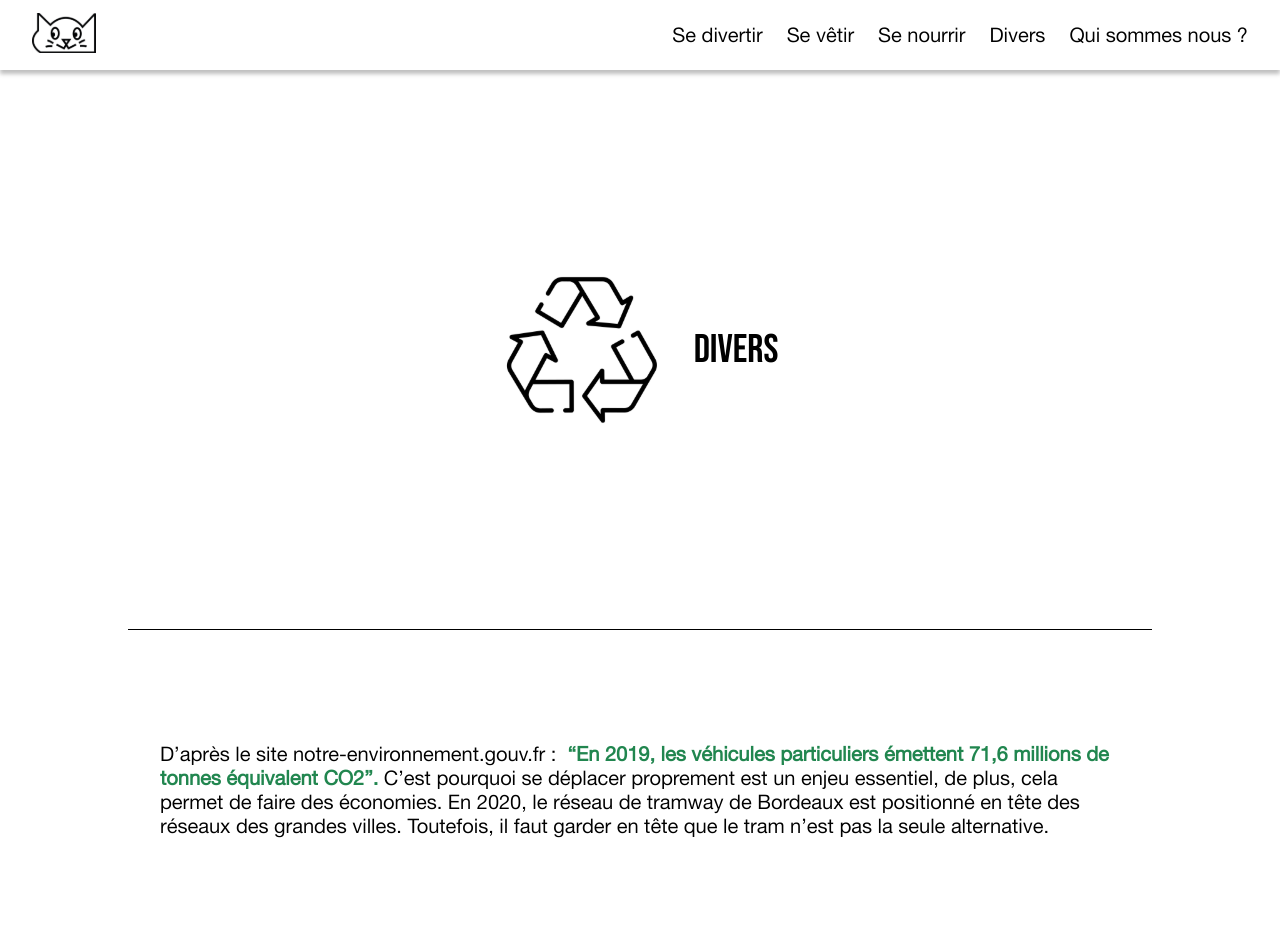
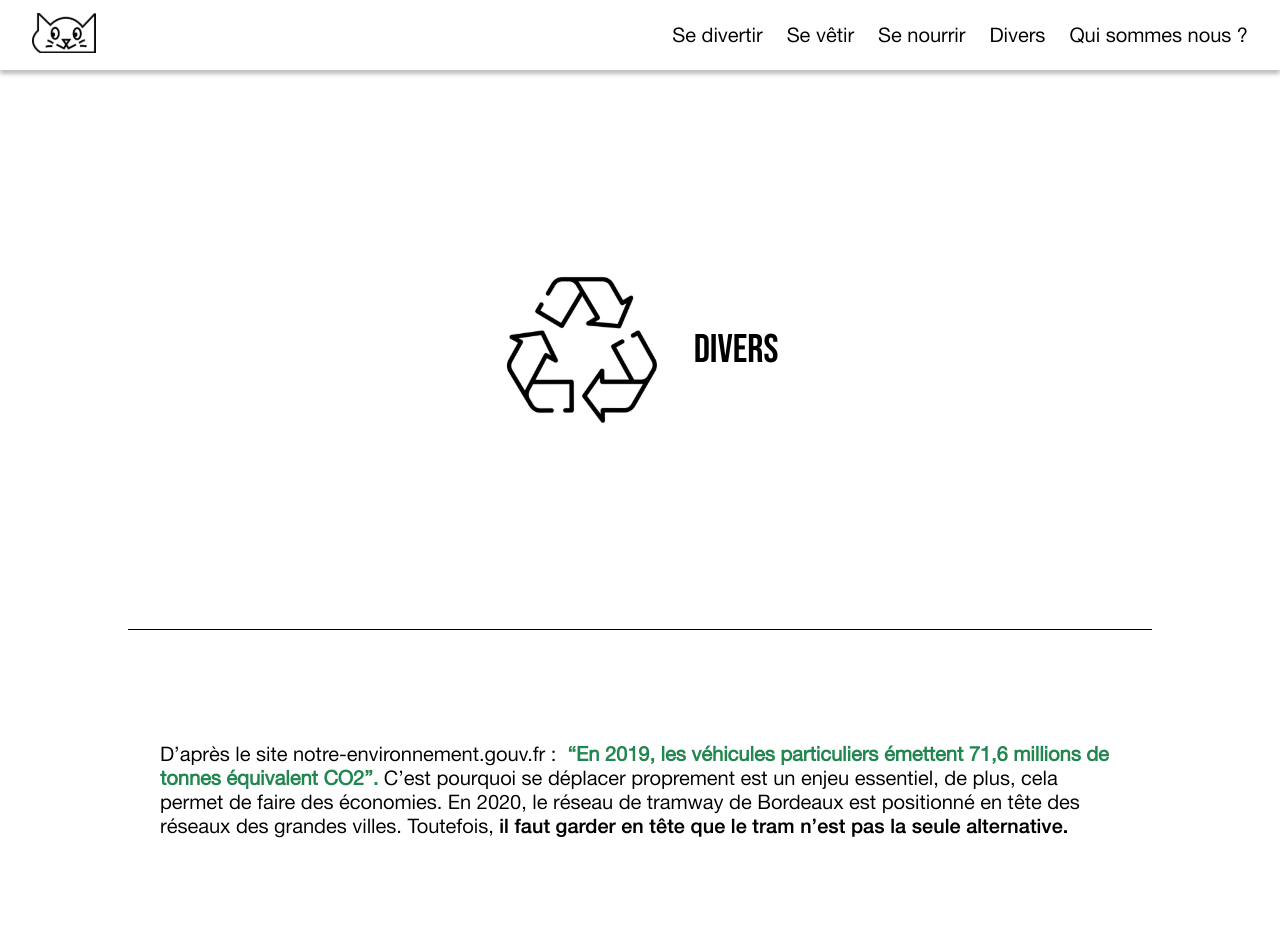
Before and after one commit to HeloisePi/Reboot2023_, a SvelteKit app: page /divers in a window 1280 px wide. Shown: the top 952 px of the page. Built offline with nearby package versions, Linux system fonts and the light colour scheme.

Commit message:
page divers

```diff
--- a/src/routes/divers/+page.svelte
+++ b/src/routes/divers/+page.svelte
@@ -12,7 +12,7 @@
         particuliers émettent 71,6 millions de tonnes équivalent CO2”.</span> C’est pourquoi se déplacer proprement est un
         enjeu essentiel, de plus, cela permet de faire des économies.
         En 2020, le réseau de tramway de Bordeaux est positionné en tête des réseaux des grandes villes.
-        Toutefois, il faut garder en tête que le tram n’est pas la seule alternative. </p></Contenaire>
+        Toutefois, <span class="bold">il faut garder en tête que le tram n’est pas la seule alternative.</span> </p></Contenaire>
         <div class="link">
 
             <a href="https://boutique.infotbm.com/products/34 " class="help">
```
